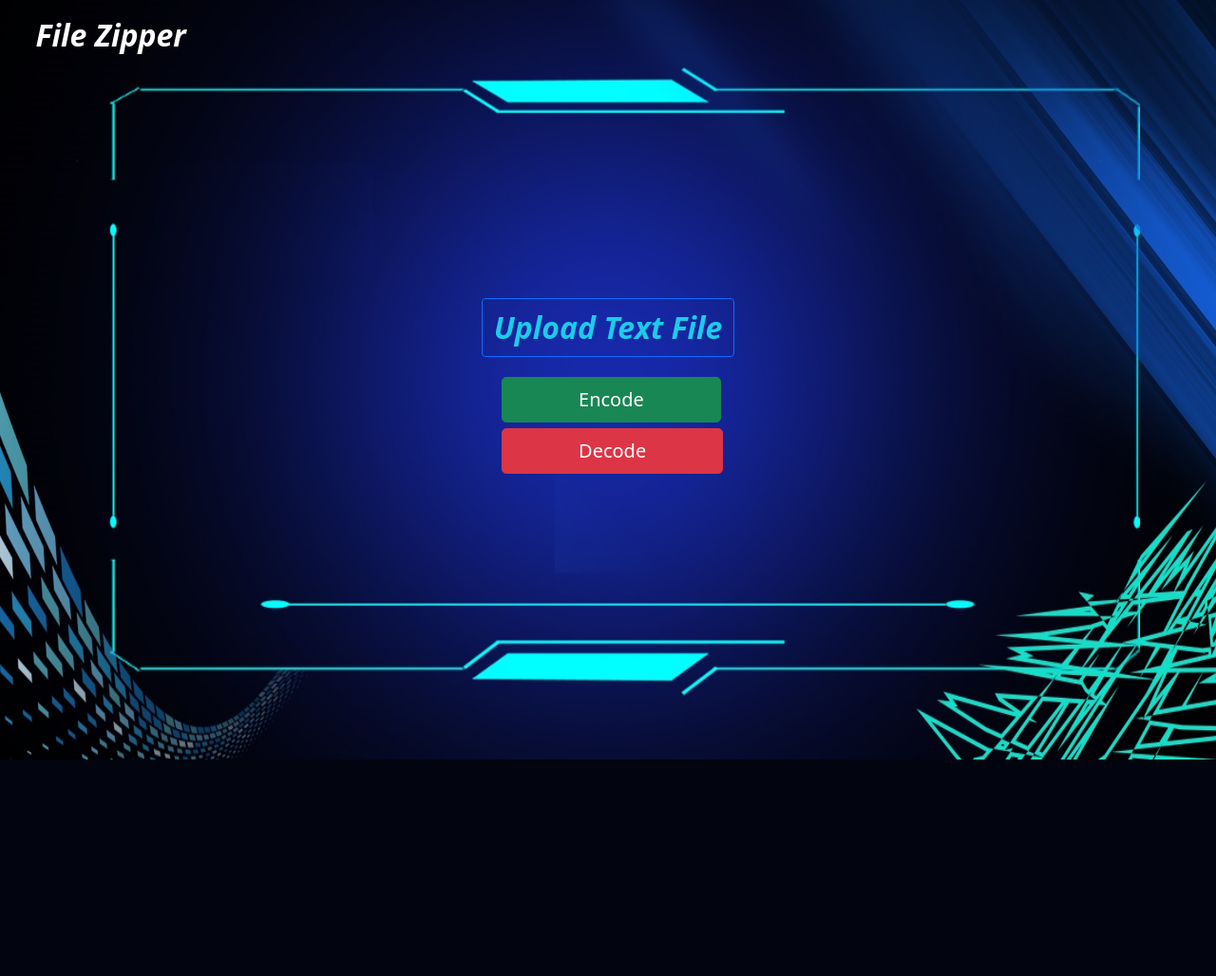
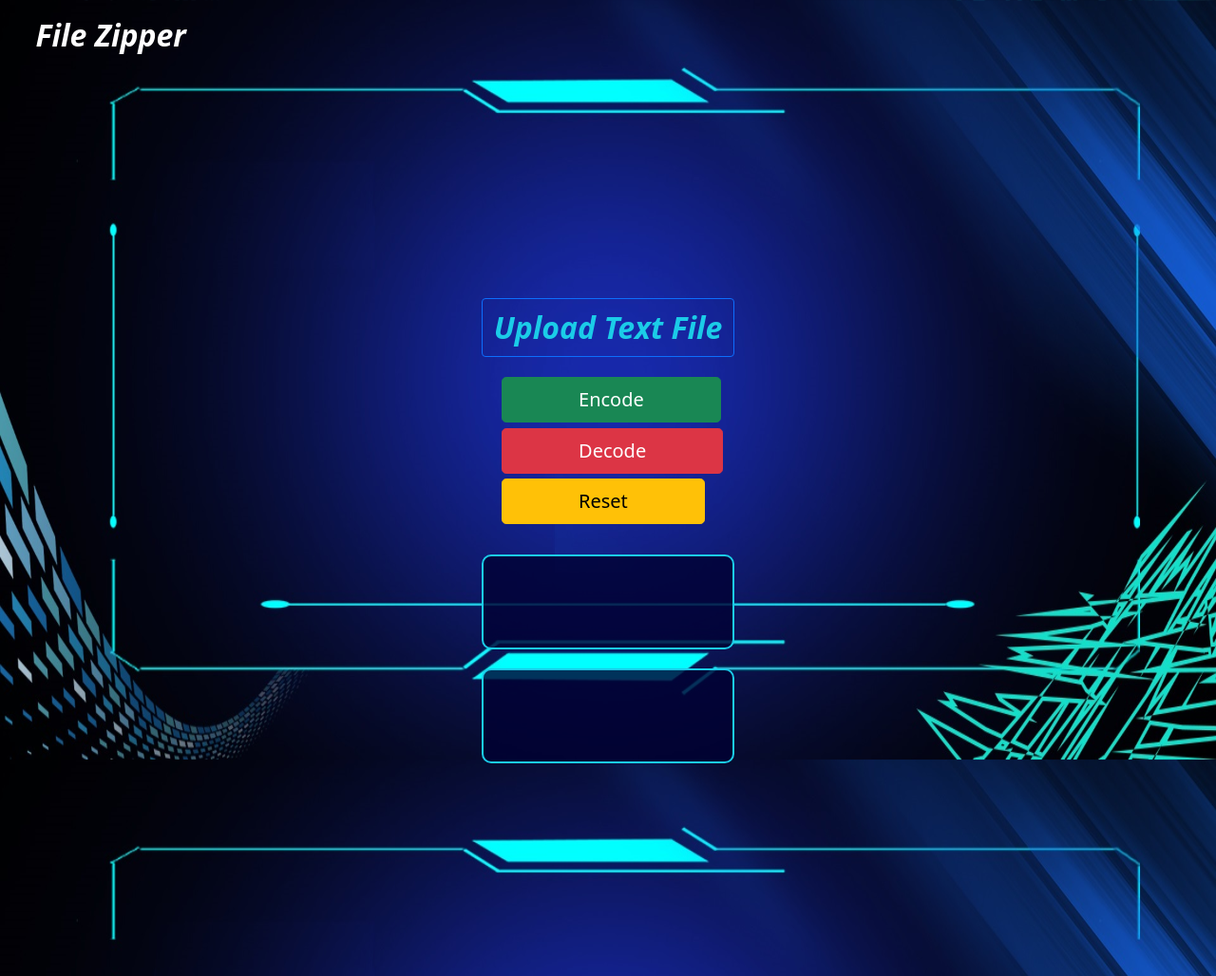
Before and after one commit to anchalk04/File-Compressor, a PHP site: page / in a window 1280 px wide. Shown: the whole page at 95% size. Before the commit the page ends 800 px from the top, so only its background shows below. Run offline with PHP 8.4, Linux system fonts and the light colour scheme; some libraries are stand-ins or nearby versions.

Commit message:
Improved UI

```diff
--- a/index.css
+++ b/index.css
@@ -26,3 +26,54 @@ span,
 span:hover {
   cursor: pointer;
 }
+
+/* New styles for Result Display */
+#results-container {
+  margin-top: 2rem;
+  display: flex; /* Stacks the results vertically */
+  flex-direction: column;
+  gap: 20px;
+}
+
+.result-box {
+  background-color: rgba(0, 0, 50, 0.8); /* Semi-transparent dark blue background */
+  border: 2px solid #1bcce8; /* Border matching your primary color */
+  padding: 25px;
+  border-radius: 10px;
+  min-height: 100px;
+}
+
+/* Style for the main status message */
+.result-box h2 {
+  color: #00ff00; /* Bright green for success */
+  margin-bottom: 15px;
+  border-bottom: 1px solid #1bcce8;
+  padding-bottom: 5px;
+  font-size: 1.5rem;
+  font-style: normal;
+}
+
+/* Style for all paragraphs in the result box */
+.result-box p {
+  font-size: 1rem;
+  margin: 5px 0;
+  font-weight: normal;
+  font-style: normal;
+  color: aliceblue;
+}
+
+/* Style for important metrics like the ratio and reduction */
+.highlight {
+  color: #ffcc00; /* Gold color for emphasis */
+  font-weight: bold;
+}
+
+/* Style for the new Reset button */
+.btn-warning {
+    background-color: #ffc107; /* Standard yellow/orange warning color */
+    border-color: #ffc107;
+    color: #000; /* Black text for contrast */
+}
+
+/* Ensure the margin spacing remains consistent if the buttons are on one line */
+/* If you want the reset button on a new line, remove 'display: block' from .btn-lg in the original file */
--- a/index.html
+++ b/index.html
@@ -30,9 +30,11 @@
         </form>
 
         <button type="button" class="btn btn-success btn-lg" id="encode">Encode</button>
-        <button type="button" class="btn btn-danger btn-lg" id="decode">Decode</button>
-        <div id="text">
-
+    <button type="button" class="btn btn-danger btn-lg" id="decode">Decode</button>
+    <button type="button" class="btn btn-warning btn-lg" id="reset">Reset</button>
+        <div id="results-container">
+            <div id="encode-results" class="result-box"></div>
+            <div id="decode-results" class="result-box"></div>
         </div>
 
     </div>
--- a/index.js
+++ b/index.js
@@ -281,10 +281,12 @@ function decode(onEncode)
 onload=function()
 {
     var upload=document.getElementById("upload")
-    var text=document.getElementById("text")
+    var encodeResults = document.getElementById("encode-results");
+    var decodeResults = document.getElementById("decode-results");
     var encode=document.getElementById("encode")
     var decode=document.getElementById("decode")
     var upload_lable=document.getElementById("upload_lable")
+    var resetButton = document.getElementById("reset");
 
     function download(fileName,data)
     {
@@ -297,54 +299,109 @@ onload=function()
 
 
     // upload.addEventListener("change",()=>{alert("File Uploaded")})
-    upload.addEventListener("change",()=>{upload_lable.innerText=upload.files[0].name;
-    text.innerText=""})
-    encode.onclick=function()
-    {
-        text.innerText="";
-        const Uploaded=upload.files[0];
-        console.log(Uploaded);
-        if(Uploaded===undefined)
-        {
-            text.innerText="FILE NOT UPLOADED"
+    upload.addEventListener("change",()=>{
+        upload_lable.innerText=upload.files[0].name;
+        // Clear results when a new file is uploaded
+        encodeResults.innerHTML = "";
+        decodeResults.innerHTML = "";
+    })
+
+    encode.onclick = function() {
+        // 1. Clear both result boxes before starting
+        encodeResults.innerHTML = "";
+        decodeResults.innerHTML = "";
+
+        const Uploaded = upload.files[0];
+        if (Uploaded === undefined) {
+            encodeResults.innerHTML = "<h2>❌ FILE NOT UPLOADED</h2><p>Please upload a text file to compress.</p>";
+            return;
         }
-        const fileReader=new FileReader();
-        fileReader.onload=function(fileLoadEvent)
-        {
-            const data=fileLoadEvent.target.result;
-            if(data.length===0)
-            {
-                data="No Data";
+
+        const fileReader = new FileReader();
+        fileReader.onload = function(fileLoadEvent) {
+            const data = fileLoadEvent.target.result;
+            if (data.length === 0) {
+                encodeResults.innerHTML = "<h2>❌ EMPTY FILE</h2><p>The uploaded file contains no data.</p>";
+                return;
             }
-            var encode=new Encode(data);
-            var temp=encode.encode(data);
-            text.innerText="The File is comperssed with \n Compression Ratio = "+(data.length/temp.length);
-            download(Uploaded.name.split(".")+"_Encoded.txt",temp)
+
+            var encode = new Encode(data);
+            var temp = encode.encode(data);
+
+            // Calculate metrics for display
+            const originalSize = data.length;
+            const encodedSize = temp.length;
+            // Compression Ratio: Original Size / Encoded Size (e.g., 2.5:1)
+            const ratio = (originalSize / encodedSize).toFixed(2);
+            // Size Reduction: Percentage decrease
+            const reduction = (((originalSize - encodedSize) / originalSize) * 100).toFixed(2);
+
+            // Display results using structured HTML
+            encodeResults.innerHTML = `
+                <h2>✅ ENCODING COMPLETE</h2>
+                <p><strong>File Name:</strong> ${Uploaded.name}</p>
+                <p><strong>Original Character Size:</strong> ${originalSize}</p>
+                <p><strong>Encoded Character Size:</strong> ${encodedSize}</p>
+                <p class="highlight"><strong>Compression Ratio:</strong> ${ratio}:1</p>
+                <p class="highlight"><strong>Size Reduction:</strong> ${reduction}%</p>
+                <p>The encoded file has been successfully downloaded as <strong>${Uploaded.name.split(".").slice(0, -1).join(".")}_Encoded.txt</strong>.</p>
+            `;
+
+            download(Uploaded.name.split(".").slice(0, -1).join(".") + "_Encoded.txt", temp);
         }
-        fileReader.readAsText(Uploaded,"UTF-8");
-        Uploaded=undefined;
+        fileReader.readAsText(Uploaded, "UTF-8");
+        // Removed: Uploaded=undefined;
     }
-    decode.onclick=function()
-    {
-        const Uploaded=upload.files[0];
-        if(Uploaded===undefined)
-        {
-            text.innerText="FILE NOT UPLOADED"
+
+    decode.onclick = function() {
+        // 1. Clear both result boxes before starting
+        encodeResults.innerHTML = "";
+        decodeResults.innerHTML = "";
+
+        const Uploaded = upload.files[0];
+        if (Uploaded === undefined) {
+            decodeResults.innerHTML = "<h2>❌ FILE NOT UPLOADED</h2><p>Please upload the encoded file to decode.</p>";
+            return;
         }
-        const fileReader=new FileReader();
-        fileReader.onload=function(fileLoadEvent)
-        {
-            const data=fileLoadEvent.target.result;
-            if(data.length===0)
-            {
-                data="No Data";
+
+        const fileReader = new FileReader();
+        fileReader.onload = function(fileLoadEvent) {
+            const data = fileLoadEvent.target.result;
+            if (data.length === 0) {
+                decodeResults.innerHTML = "<h2>❌ EMPTY FILE</h2><p>The uploaded file contains no data.</p>";
+                return;
             }
-            var decode=new Decode(data);
-            var temp=decode.decode();
-            text.innerText="The Original Text is downloaded";
-            download(Uploaded.name.split(".")+"_Original.txt",temp)
+
+            var decode = new Decode(data);
+            var temp = decode.decode();
+
+            // Display results using structured HTML
+            decodeResults.innerHTML = `
+                <h2>✅ DECODING COMPLETE</h2>
+                <p><strong>Encoded File Name:</strong> ${Uploaded.name}</p>
+                <p class="highlight">The original text has been successfully restored and downloaded.</p>
+                <p>Please check your downloads folder for the file: <strong>${Uploaded.name.split(".").slice(0, -1).join(".")}_Original.txt</strong></p>
+            `;
+
+            download(Uploaded.name.split(".").slice(0, -1).join(".") + "_Original.txt", temp);
         }
-        fileReader.readAsText(upload.files[0],"UTF-8");
-        Uploaded=undefined;
+        fileReader.readAsText(upload.files[0], "UTF-8");
+        // Removed: Uploaded=undefined;
     }
+
+    // Function to reset the application state
+    function resetApp() {
+        // 1. Clear the file input selection
+        upload.value = null;
+
+        // 2. Reset the label text
+        upload_lable.innerText = "Upload Text File";
+
+        // 3. Clear the results boxes
+        encodeResults.innerHTML = "";
+        decodeResults.innerHTML = "";
+    }
+
+    // Attach the reset function to the button click
+    resetButton.onclick = resetApp;
 }
```
